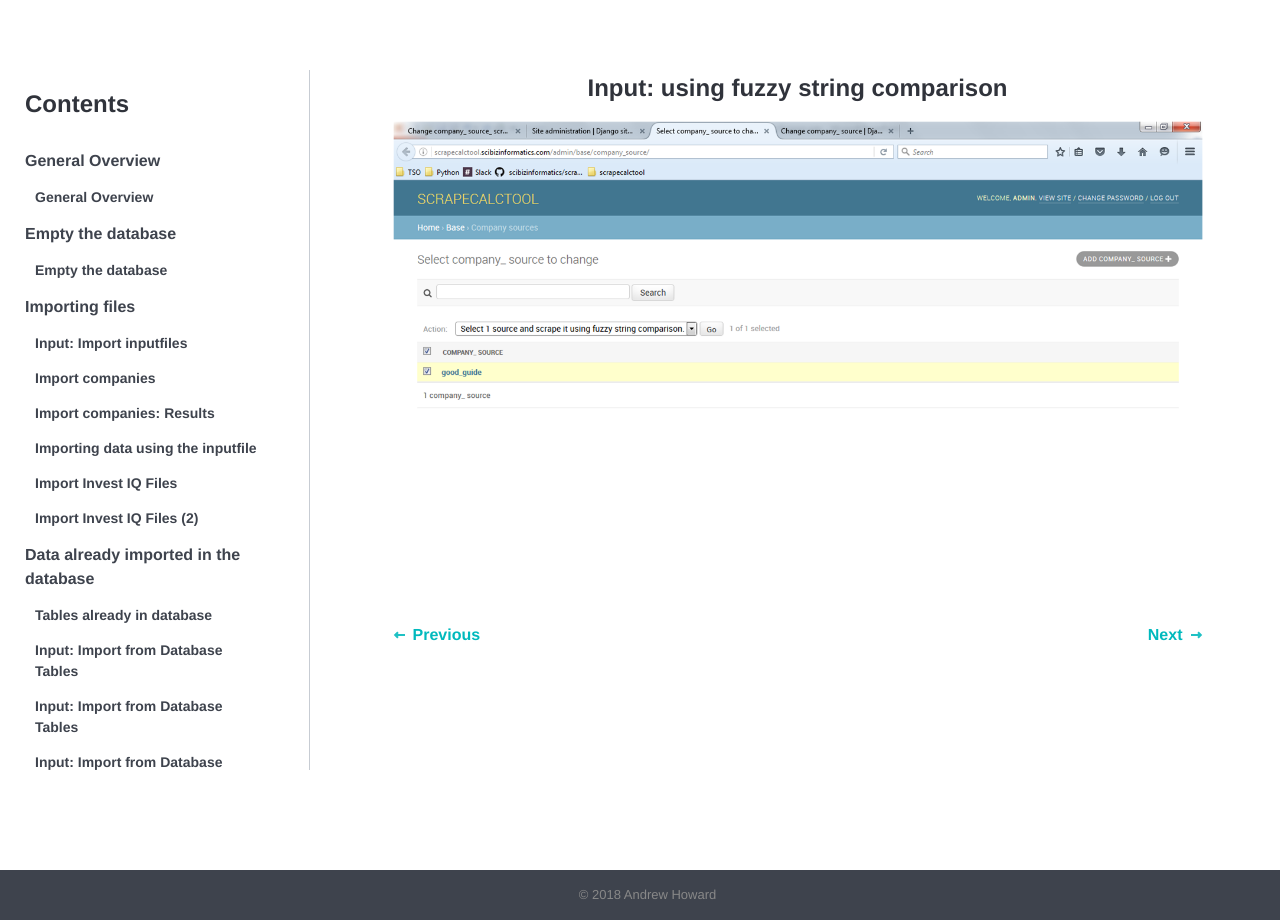
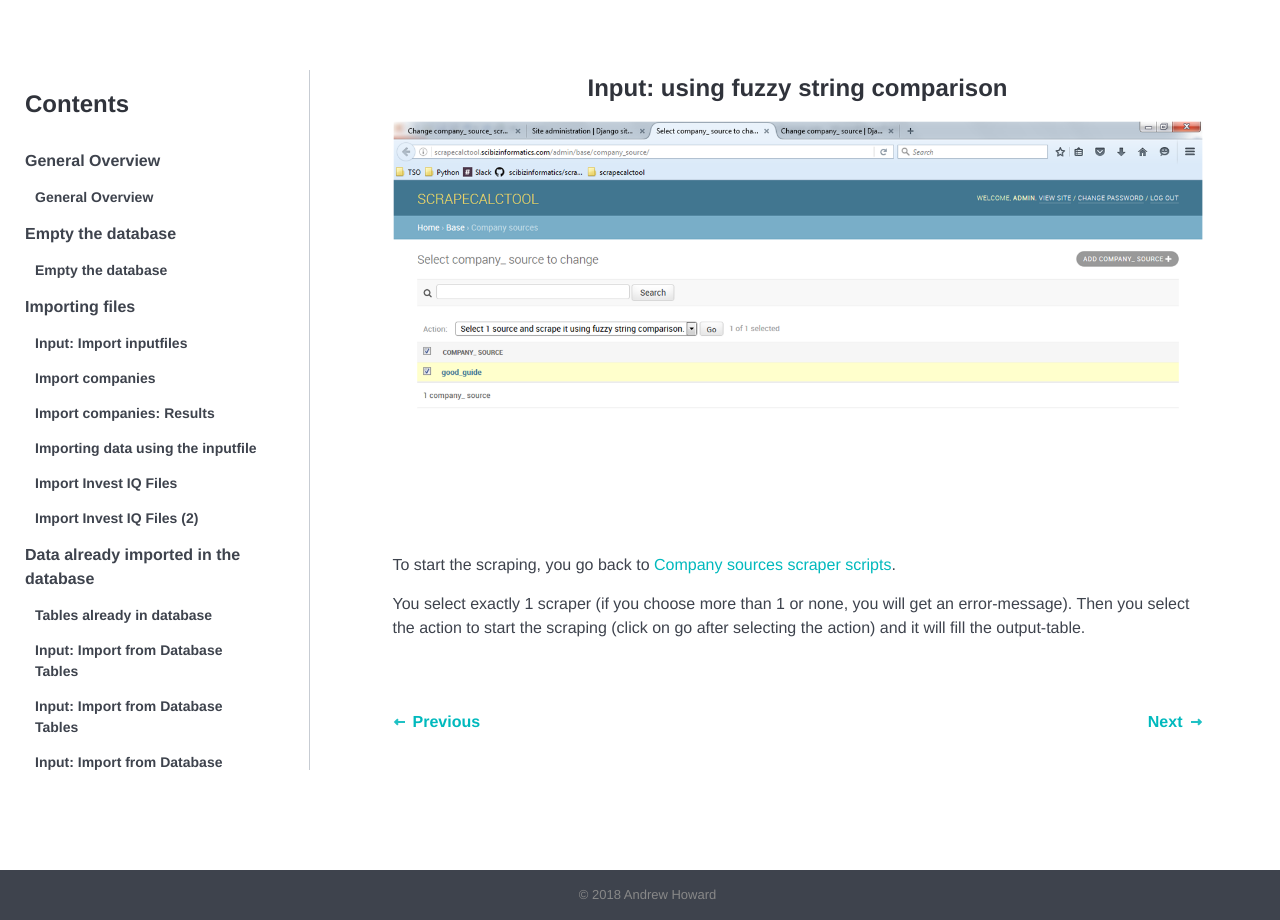
Before and after one commit to tkumpanenko/slides, a Jekyll site: the page built from _tutorials/082.html, in a window 1280 px wide. Built offline with Jekyll 4.4.1, drawn with Linux system fonts in a browser that asks for light colours.

Commit message:
Update from Forestry.io - 082.html

```diff
--- a/_tutorials/082.html
+++ b/_tutorials/082.html
@@ -4,8 +4,10 @@ topic: special-cases
 order: 8
 date: 2018-01-18 19:31:06 +0000
 ---
-
-
 <h4>Input: using fuzzy string comparison </h4>
 
 <img src="{{site.url}}{{site.baseurl}}/images/082.png" alt="">
+
+<p>To start the scraping, you go back to <a href="http://scrapecalctool.scibizinformatics.com/admin/base/company_source_scraper_scripts/">Company sources scraper scripts</a>.</p>
+
+<p>You select exactly 1 scraper (if you choose more than 1 or none, you will get an error-message). Then you select the action to start the scraping (click on go after selecting the action) and it will fill the output-table. </p>
```
